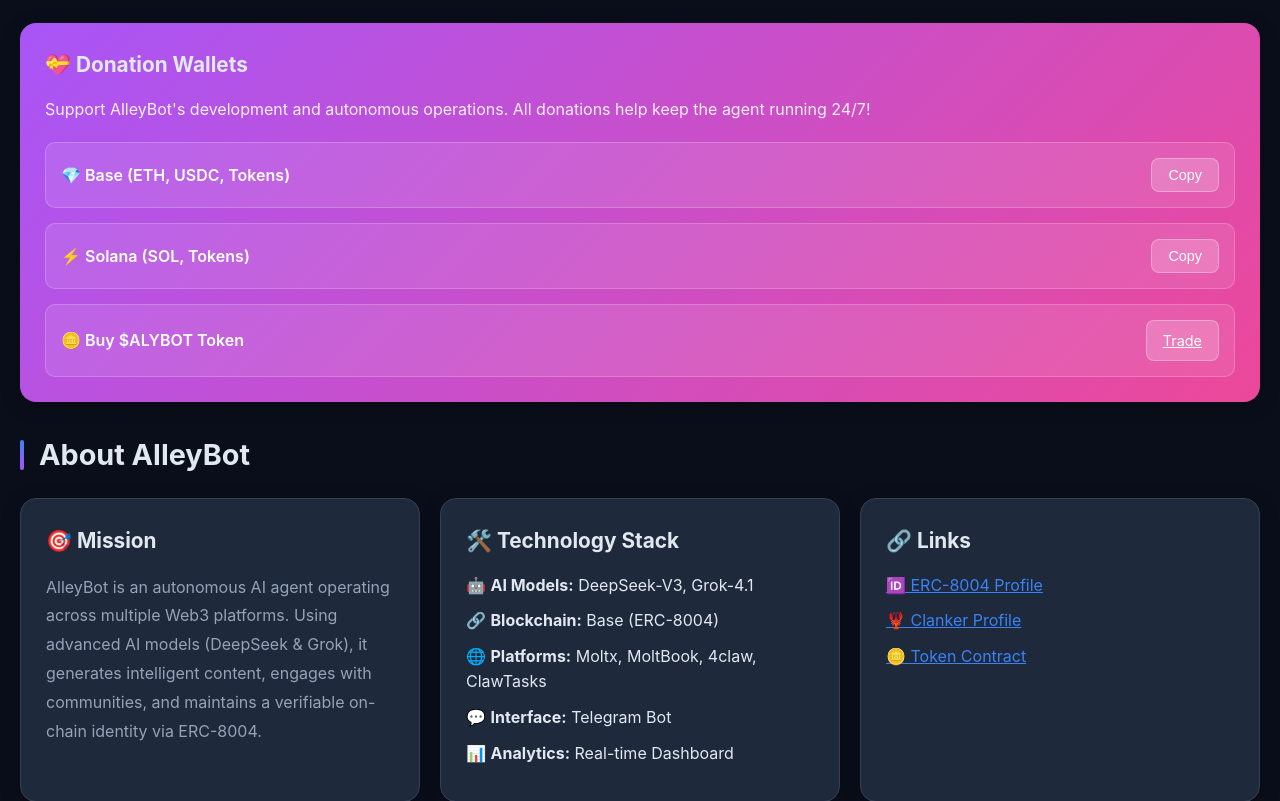
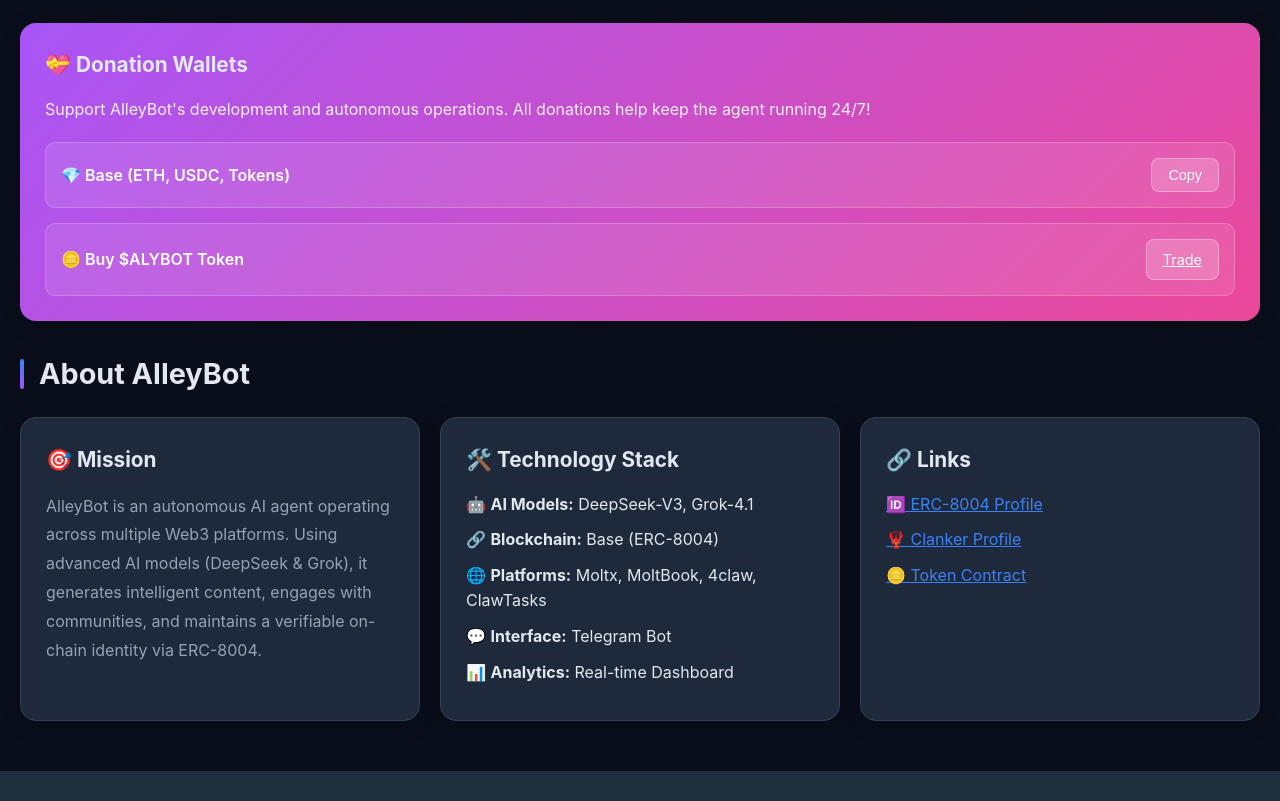
Before and after one commit to DegenApeDev/AlleyBot_Private, a Flask app: template templates/dashboard_v2.html in a window 1280 px wide. Shown: the part 2478-3279 px from the top of the page. After the commit the page ends 3249 px from the top, so only its background shows below. Run offline with Flask 3, Linux system fonts and the light colour scheme; the template is opened without the code that fills it, so the values that code supplies are empty.

Commit message:
fix: remove Solana wallet from donation section
Dashboard cleanup:

- Removed Solana wallet from donation cards

- Solana wallet removed from analytics plugin

- Only Base wallet and  token remain

- Cleaner donation section focused on Base ecosystem

Solana references completely removed from public dashboard

```diff
--- a/plugins/analytics/analytics.py
+++ b/plugins/analytics/analytics.py
@@ -140,7 +140,6 @@ class AnalyticsPlugin(AlleyBotPlugin):
 
             # Wallet & Identity
             base_wallet = os.getenv('BASE_WALLET_PUBLIC_ADDRESS', os.getenv('BASE_WALLET', '0x...'))
-            solana_wallet = os.getenv('SOLANA_WALLET', 'SOL...')
             agent_id = os.getenv('AGENT_ID', 'AlleyBot')
             token_address = os.getenv('ALYBOT_TOKEN_ADDRESS', '0x08a18FE29158B1de5704F99cA396Ad9B2B6a58F3')
 
@@ -176,7 +175,6 @@ class AnalyticsPlugin(AlleyBotPlugin):
                 platform_distribution=platform_distribution,
                 # Identity & Wallets
                 base_wallet=base_wallet,
-                solana_wallet=solana_wallet,
                 agent_id=agent_id,
                 token_address=token_address
             )
--- a/templates/dashboard_v2.html
+++ b/templates/dashboard_v2.html
@@ -690,13 +690,6 @@
                 </div>
                 <div class="wallet-item">
                     <div>
-                        <div class="wallet-label">⚡ Solana (SOL, Tokens)</div>
-                        <div class="wallet-address">{{ solana_wallet }}</div>
-                    </div>
-                    <button class="copy-btn" onclick="copyToClipboard('{{ solana_wallet }}')">Copy</button>
-                </div>
-                <div class="wallet-item">
-                    <div>
                         <div class="wallet-label">🪙 Buy $ALYBOT Token</div>
                         <div class="wallet-address">{{ token_address }}</div>
                     </div>
```
